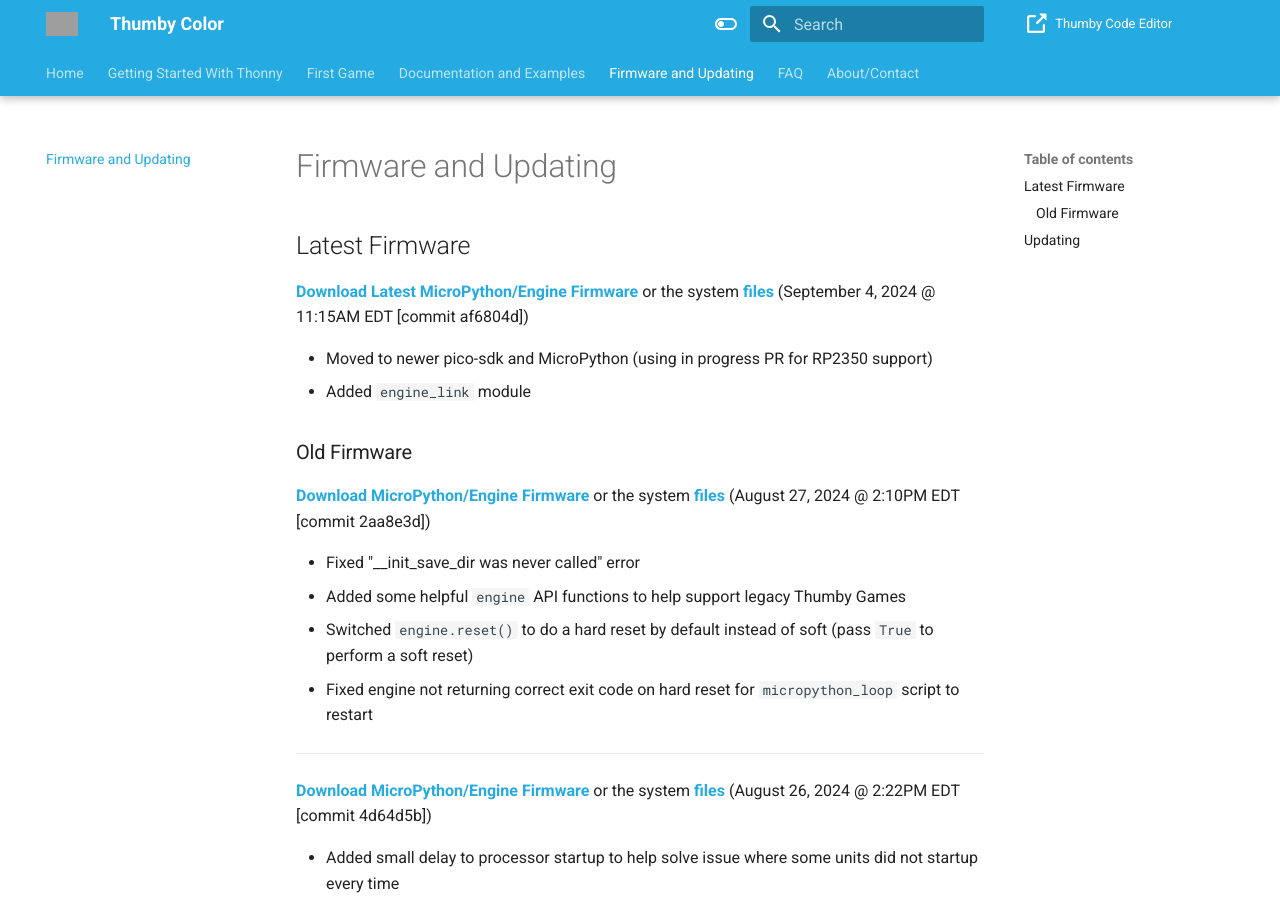
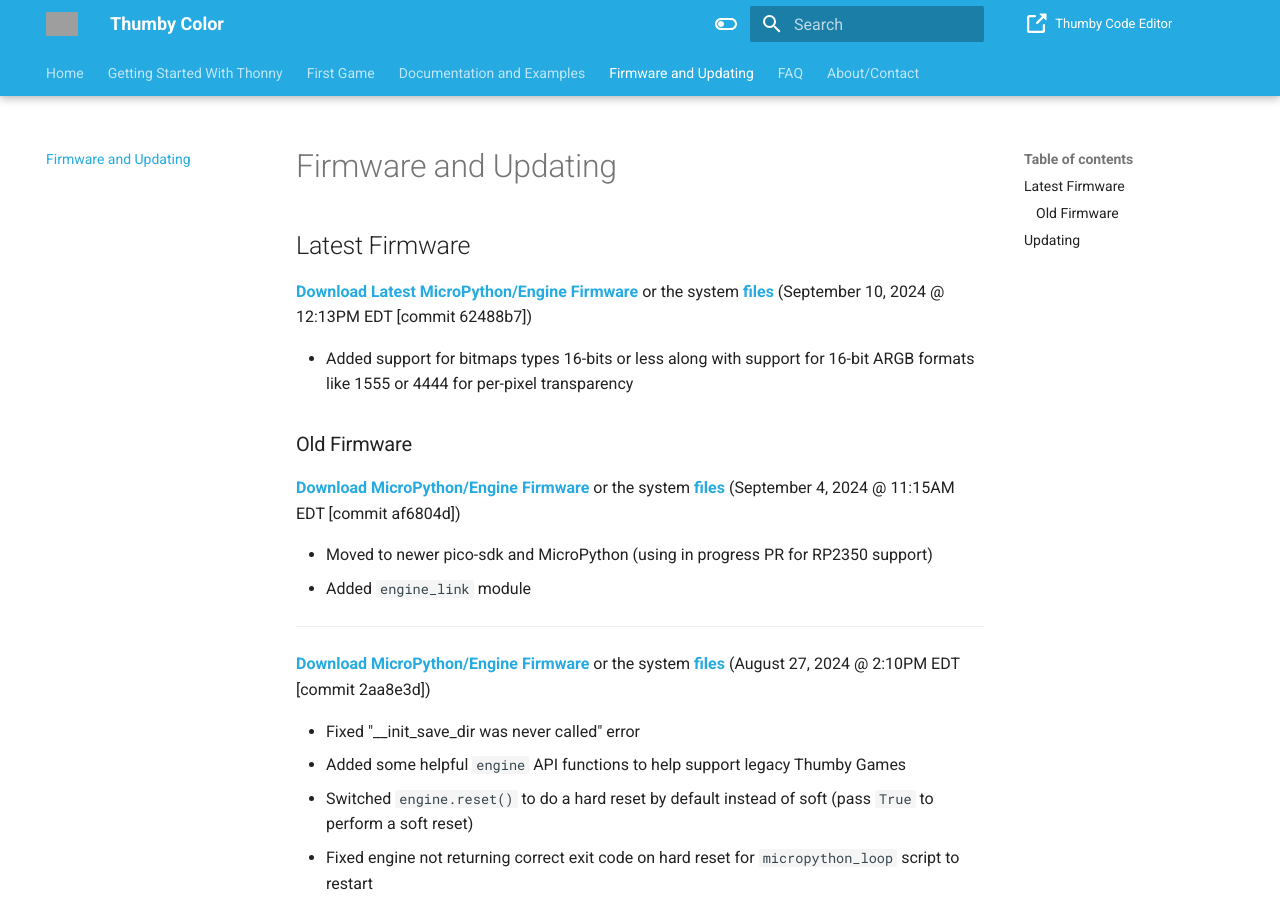
Before and after one commit to TinyCircuits/Thumby-Color-Website, an MkDocs documentation site: the page built from docs/pages/firmware-and-updating/firmware-and-updating.md, in a window 1280 px wide and 900 px high. Built offline with MkDocs 1.6.1 and Material for MkDocs 9.7.7, drawn with Linux system fonts in a browser that asks for light colours; grey boxes are pictures that could not be loaded.

Commit message:
Update bitmap support

```diff
--- a/docs/pages/firmware-and-updating/firmware-and-updating.md
+++ b/docs/pages/firmware-and-updating/firmware-and-updating.md
@@ -1,11 +1,18 @@
 ## Latest Firmware
 
-<a href="https://color.thumby.us/firmware_af6804d.uf2" target="_blank" alt="Firmware">**Download Latest MicroPython/Engine Firmware**</a> or the system <a href="https://github.com/TinyCircuits/TinyCircuits-Tiny-Game-Engine/tree/af6804d7cbaf61908593fe342213b04218034e13" target="_blank" alt="Firmware">**files**</a> (September 4, 2024 @ 11:15AM EDT [commit af6804d])
+<a href="https://color.thumby.us/firmware_62488b7.uf2" target="_blank" alt="Firmware">**Download Latest MicroPython/Engine Firmware**</a> or the system <a href="https://github.com/TinyCircuits/TinyCircuits-Tiny-Game-Engine/tree/62488b74f1fa745afcd1826e4182bd63dd82b956" target="_blank" alt="Firmware">**files**</a> (September 10, 2024 @ 12:13PM EDT [commit 62488b7])
+
+* Added support for bitmaps types 16-bits or less along with support for 16-bit ARGB formats like 1555 or 4444 for per-pixel transparency
+
+
+### Old Firmware
+
+<a href="https://color.thumby.us/firmware_af6804d.uf2" target="_blank" alt="Firmware">**Download MicroPython/Engine Firmware**</a> or the system <a href="https://github.com/TinyCircuits/TinyCircuits-Tiny-Game-Engine/tree/af6804d7cbaf61908593fe342213b04218034e13" target="_blank" alt="Firmware">**files**</a> (September 4, 2024 @ 11:15AM EDT [commit af6804d])
 
 * Moved to newer pico-sdk and MicroPython (using in progress PR for RP2350 support)
 * Added `engine_link` module
 
-### Old Firmware
+---
 
 <a href="https://color.thumby.us/firmware_2aa8e3d.uf2" target="_blank" alt="Firmware">**Download MicroPython/Engine Firmware**</a> or the system <a href="https://github.com/TinyCircuits/TinyCircuits-Tiny-Game-Engine/tree/2aa8e3dd9eb6ded5479c19bf0fb504f0ecfba3b5" target="_blank" alt="Firmware">**files**</a> (August 27, 2024 @ 2:10PM EDT [commit 2aa8e3d])
 
```
Also changed, not shown: 2 other files.
